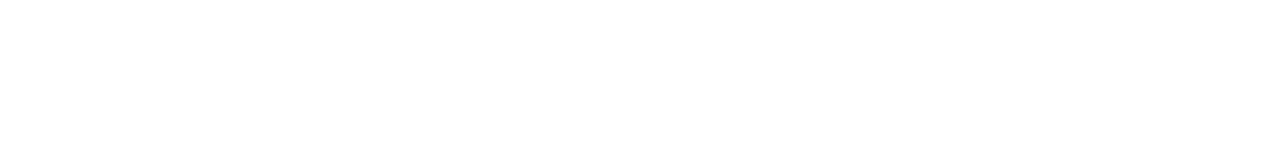
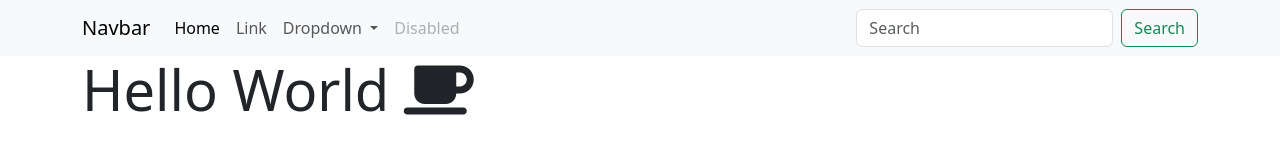
Before and after one commit to tertiussc/HimariMagnetics, a website: page index.html in a window 1280 px wide. Drawn offline with nearby package versions, Linux system fonts and the light colour scheme.

Commit message:
Setup and Navbar

```diff
--- a/index.html
+++ b/index.html
@@ -1,11 +1,111 @@
 <!DOCTYPE html>
 <html lang="en">
-<head>
-    <meta charset="UTF-8">
-    <meta name="viewport" content="width=device-width, initial-scale=1.0">
-    <title>Himari Magnetics</title>
-</head>
-<body>
-
-</body>
+    <head>
+        <meta charset="UTF-8" />
+        <meta name="viewport" content="width=device-width, initial-scale=1.0" />
+        <title>Himari Magnetics</title>
+        <link
+            rel="stylesheet"
+            href="node_modules/bootstrap/dist/css/bootstrap.min.css"
+        />
+        <link
+            rel="stylesheet"
+            href="node_modules/@fortawesome/fontawesome-free/css/all.min.css"
+        />
+    </head>
+    <body>
+        <header>
+            <div>
+                <nav class="navbar navbar-expand-lg bg-body-tertiary">
+                    <div class="container">
+                        <a class="navbar-brand" href="#">Navbar</a>
+                        <button
+                            class="navbar-toggler"
+                            type="button"
+                            data-bs-toggle="collapse"
+                            data-bs-target="#navbarSupportedContent"
+                            aria-controls="navbarSupportedContent"
+                            aria-expanded="false"
+                            aria-label="Toggle navigation"
+                        >
+                            <span class="navbar-toggler-icon"></span>
+                        </button>
+                        <div
+                            class="collapse navbar-collapse"
+                            id="navbarSupportedContent"
+                        >
+                            <ul class="navbar-nav me-auto mb-2 mb-lg-0">
+                                <li class="nav-item">
+                                    <a
+                                        class="nav-link active"
+                                        aria-current="page"
+                                        href="#"
+                                        >Home</a
+                                    >
+                                </li>
+                                <li class="nav-item">
+                                    <a class="nav-link" href="#">Link</a>
+                                </li>
+                                <li class="nav-item dropdown">
+                                    <a
+                                        class="nav-link dropdown-toggle"
+                                        href="#"
+                                        role="button"
+                                        data-bs-toggle="dropdown"
+                                        aria-expanded="false"
+                                    >
+                                        Dropdown
+                                    </a>
+                                    <ul class="dropdown-menu">
+                                        <li>
+                                            <a class="dropdown-item" href="#"
+                                                >Action</a
+                                            >
+                                        </li>
+                                        <li>
+                                            <a class="dropdown-item" href="#"
+                                                >Another action</a
+                                            >
+                                        </li>
+                                        <li><hr class="dropdown-divider" /></li>
+                                        <li>
+                                            <a class="dropdown-item" href="#"
+                                                >Something else here</a
+                                            >
+                                        </li>
+                                    </ul>
+                                </li>
+                                <li class="nav-item">
+                                    <a
+                                        class="nav-link disabled"
+                                        aria-disabled="true"
+                                        >Disabled</a
+                                    >
+                                </li>
+                            </ul>
+                            <form class="d-flex" role="search">
+                                <input
+                                    class="form-control me-2"
+                                    type="search"
+                                    placeholder="Search"
+                                    aria-label="Search"
+                                />
+                                <button
+                                    class="btn btn-outline-success"
+                                    type="submit"
+                                >
+                                    Search
+                                </button>
+                            </form>
+                        </div>
+                    </div>
+                </nav>
+                <h1 class="display-4 container">
+                    Hello World <i class="fa-solid fa-coffee"></i>
+                </h1>
+            </div>
+        </header>
+        <!-- Scripts -->
+        <script src="node_modules/bootstrap/dist/js/bootstrap.bundle.min.js"></script>
+    </body>
 </html>
--- /dev/null
+++ b/package.json
@@ -0,0 +1,6 @@
+{
+  "dependencies": {
+    "@fortawesome/fontawesome-free": "^6.4.2",
+    "bootstrap": "^5.3.1"
+  }
+}
```
Also changed, not shown: 1 other file.
